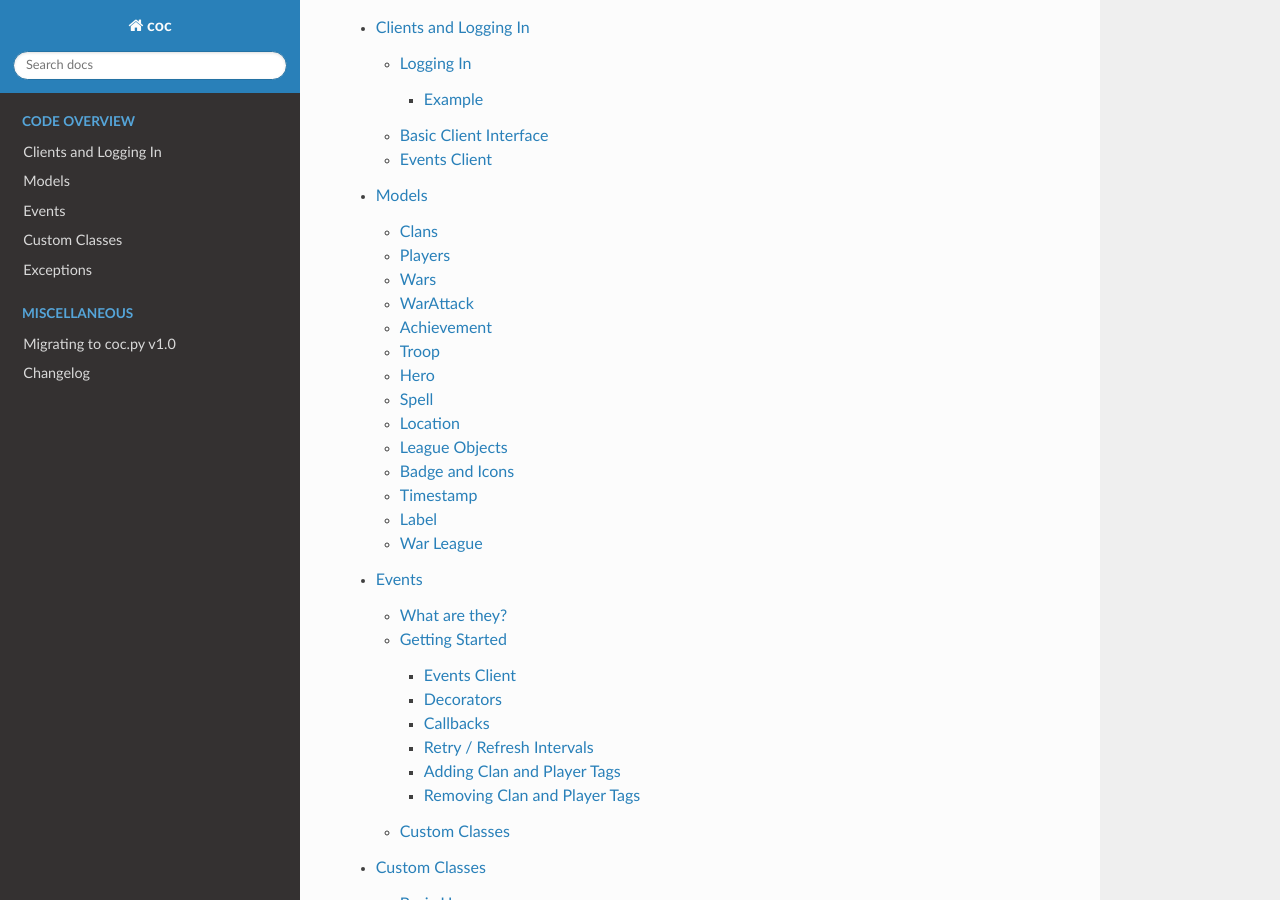
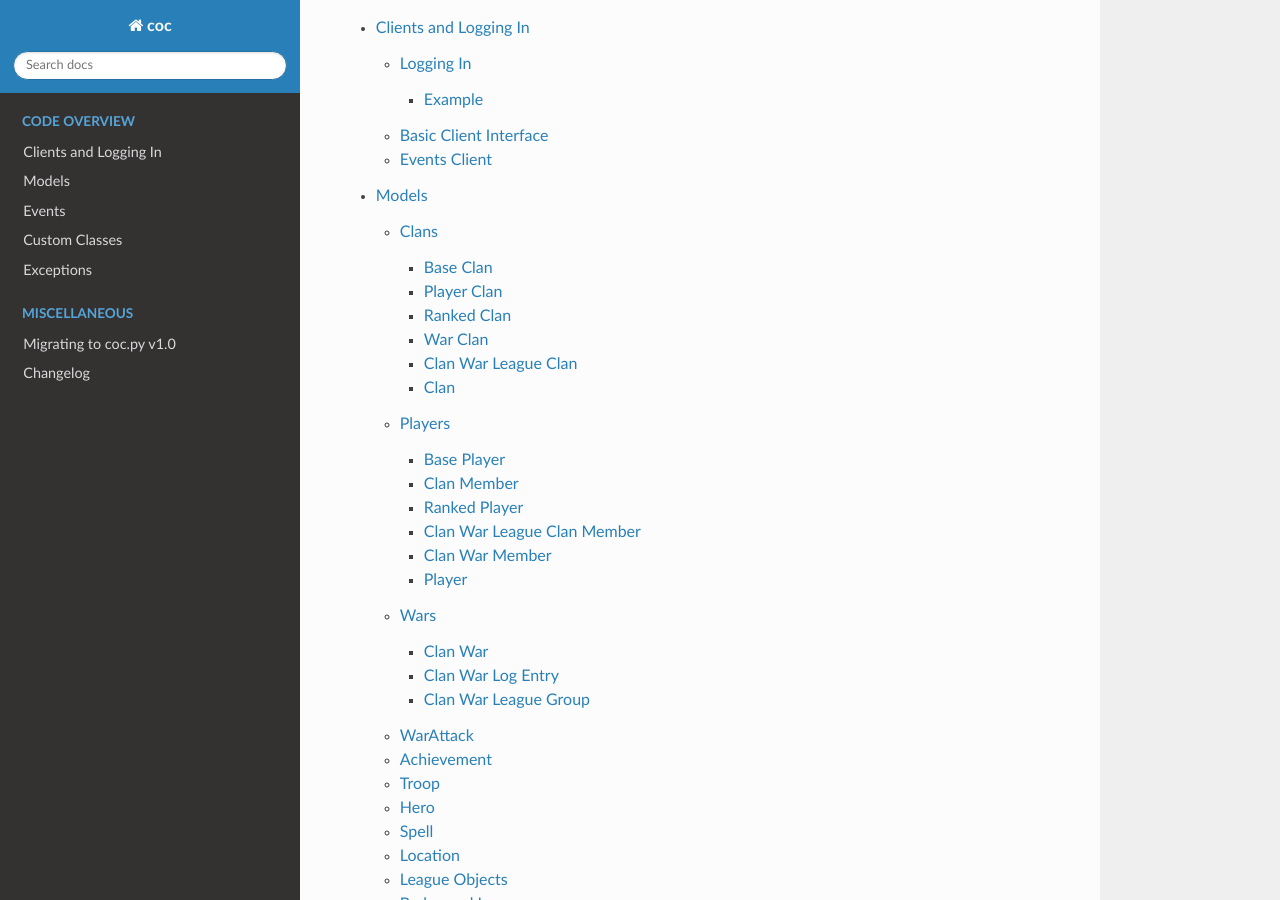
Before and after one commit to mathsman5133/coc.py, a Sphinx documentation site: the page built from docs/index.rst, in a window 1280 px wide and 900 px high, scrolled down 192 px. Built offline with Sphinx 7.4.7 and the Read the Docs theme 2.0.0, drawn with Linux system fonts in a browser that asks for light colours; pages that are not in the unit, such as notebooks, are missing from menus.

Commit message:
Few more depths to model objects

```diff
--- a/docs/code_overview/models.rst
+++ b/docs/code_overview/models.rst
@@ -13,36 +13,48 @@
 Clans
 ~~~~~~
 
+Base Clan
+^^^^^^^^^
 .. autoclass:: BaseClan()
     :members:
     :private-members:
     :inherited-members:
     :noindex:
 
+Player Clan
+^^^^^^^^^^^
 .. autoclass:: PlayerClan()
     :members:
     :private-members:
     :inherited-members:
     :noindex:
 
+Ranked Clan
+^^^^^^^^^^^
 .. autoclass:: RankedClan()
     :members:
     :private-members:
     :inherited-members:
     :noindex:
 
+War Clan
+^^^^^^^^
 .. autoclass:: WarClan()
     :members:
     :private-members:
     :inherited-members:
     :noindex:
 
+Clan War League Clan
+^^^^^^^^^^^^^^^^^^^^
 .. autoclass:: ClanWarLeagueClan()
     :members:
     :private-members:
     :inherited-members:
     :noindex:
 
+Clan
+^^^^
 .. autoclass:: Clan()
     :members:
     :private-members:
@@ -53,36 +65,48 @@
 Players
 ~~~~~~~~
 
+Base Player
+^^^^^^^^^^^
 .. autoclass:: BasePlayer()
     :members:
     :private-members:
     :inherited-members:
     :noindex:
 
+Clan Member
+^^^^^^^^^^^
 .. autoclass:: ClanMember()
     :members:
     :private-members:
     :inherited-members:
     :noindex:
 
+Ranked Player
+^^^^^^^^^^^
 .. autoclass:: RankedPlayer()
     :members:
     :private-members:
     :inherited-members:
     :noindex:
 
+Clan War League Clan Member
+^^^^^^^^^^^^^^^^^^^^^^^^^^^
 .. autoclass:: ClanWarLeagueClanMember()
     :members:
     :private-members:
     :inherited-members:
     :noindex:
 
+Clan War Member
+^^^^^^^^^^^^^^^
 .. autoclass:: ClanWarMember()
     :members:
     :private-members:
     :inherited-members:
     :noindex:
 
+Player
+^^^^^^
 .. autoclass:: Player()
     :members:
     :private-members:
@@ -93,18 +117,24 @@
 Wars
 ~~~~~
 
+Clan War
+^^^^^^^^
 .. autoclass:: ClanWar()
     :members:
     :private-members:
     :inherited-members:
     :noindex:
 
+Clan War Log Entry
+^^^^^^^^^^^^^^^^^^
 .. autoclass:: ClanWarLogEntry()
     :members:
     :private-members:
     :inherited-members:
     :noindex:
 
+Clan War League Group
+^^^^^^^^^^^^^^^^^^^^^
 .. autoclass:: ClanWarLeagueGroup()
     :members:
     :private-members:
--- a/docs/index.rst
+++ b/docs/index.rst
@@ -8,12 +8,12 @@
 
 .. _getting_started:
 .. toctree::
-   :maxdepth: 3
+   :maxdepth: 2
    :caption: Getting Started
 
 .. _code_overview:
 .. toctree::
-   :maxdepth: 3
+   :maxdepth: 4
    :caption: Code Overview
 
    code_overview/client
```
